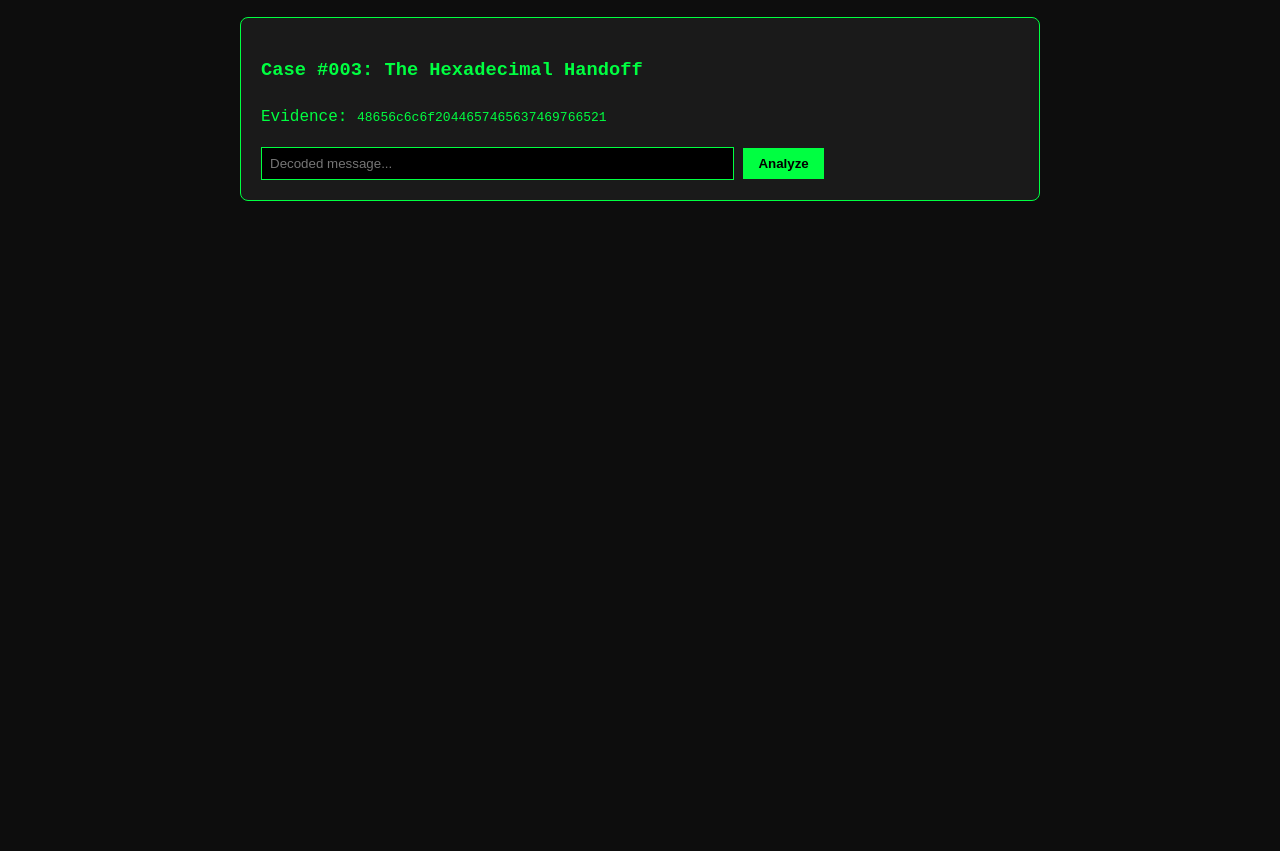
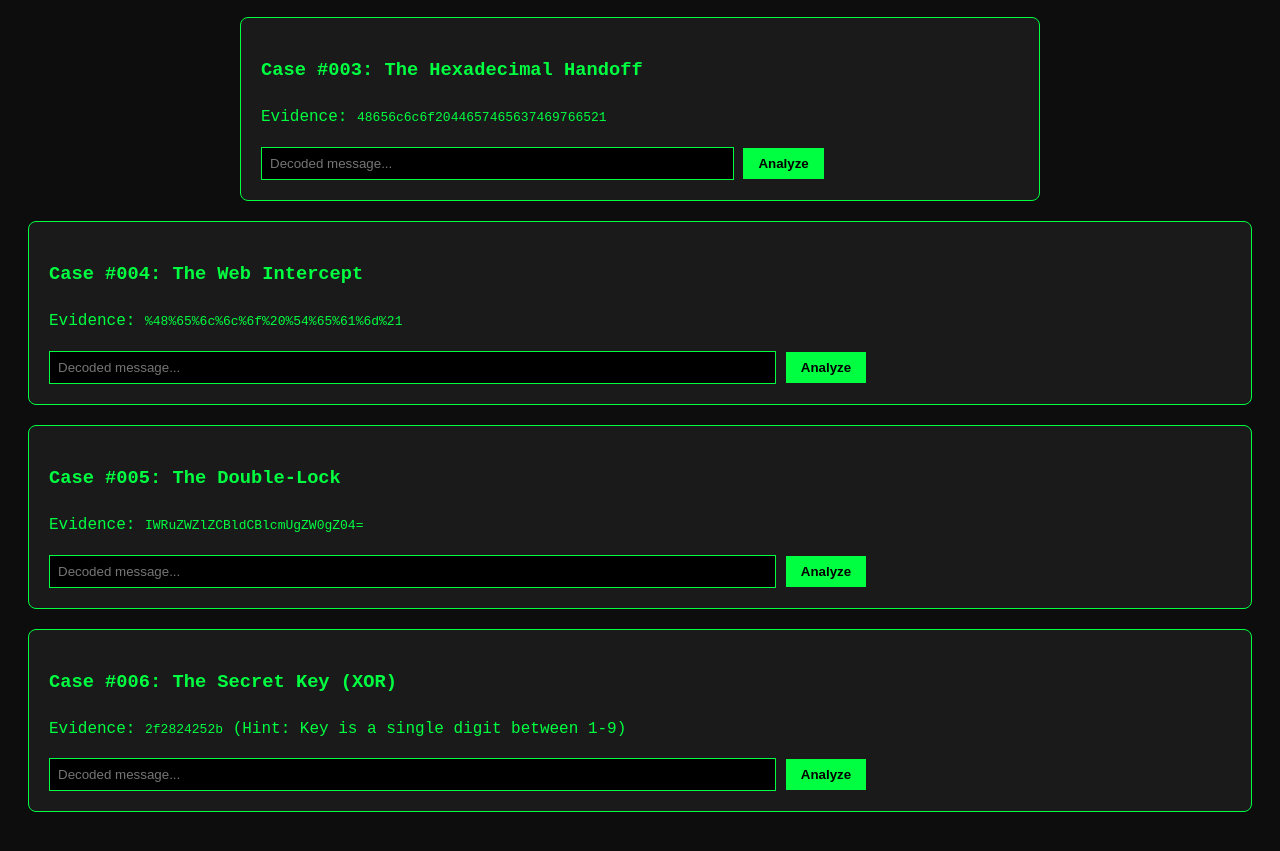
Before and after one commit to ChadCottle/detectivemind, a plain HTML site: page index.html in a window 1280 px wide. Shown: the part 555-1406 px from the top of the page. Before the commit the page ends 804 px from the top, so only its background shows below. Drawn offline with Linux system fonts and the light colour scheme.

Commit message:
Update index.html

```diff
--- a/index.html
+++ b/index.html
@@ -53,6 +53,38 @@
         </div>
     </div>
 
+    <!-- Case 4: URL Encoding -->
+<div class="case" id="case4">
+    <h3>Case #004: The Web Intercept</h3>
+    <p>Evidence: <code>%48%65%6c%6c%6f%20%54%65%61%6d%21</code></p>
+    <input type="text" id="ans4" placeholder="Decoded message...">
+    <button onclick="check(4, 'Hello Team!', 'debrief4')">Analyze</button>
+    <div id="debrief4" class="debrief">
+        <strong>DEBRIEF:</strong> You solved <em>URL Encoding</em>. Web browsers use percent signs (%) to represent special characters so they don't break the structure of a URL.
+    </div>
+</div>
+
+<!-- Case 5: Multi-Layer (Base64 -> Reverse) -->
+<div class="case" id="case5">
+    <h3>Case #005: The Double-Lock</h3>
+    <p>Evidence: <code>IWRuZWZlZCBldCBlcmUgZW0gZ04=</code></p>
+    <input type="text" id="ans5" placeholder="Decoded message...">
+    <button onclick="check(5, 'No me ere te defende N!', 'debrief5')">Analyze</button>
+    <div id="debrief5" class="debrief">
+        <strong>DEBRIEF:</strong> <em>Chained Encoding.</em> You had to first decode the Base64, then use the <strong>Reverse</strong> operation. Threat actors do this to break simple scanning tools!
+    </div>
+</div>
+
+<!-- Case 6: XOR Brute Force -->
+<div class="case" id="case6">
+    <h3>Case #006: The Secret Key (XOR)</h3>
+    <p>Evidence: <code>2f2824252b</code> (Hint: Key is a single digit between 1-9)</p>
+    <input type="text" id="ans6" placeholder="Decoded message...">
+    <button onclick="check(6, 'Hello', 'debrief6')">Analyze</button>
+    <div id="debrief6" class="debrief">
+        <strong>DEBRIEF:</strong> You used <em>XOR Brute Force</em>. XOR is a logical operation that "masks" data. Since there are only 256 possible keys for a single byte, a computer can try them all in milliseconds!
+    </div>
+</div>
     <script>
         function check(id, solution, debriefId) {
             let userAns = document.getElementById('ans'+id).value;
```
